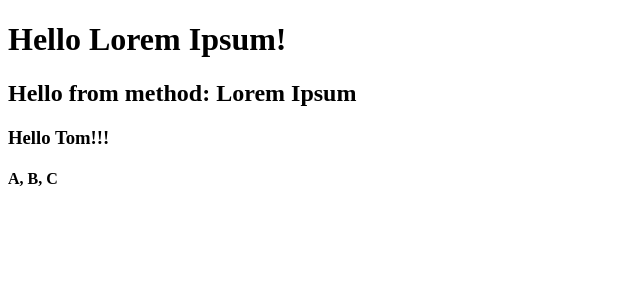
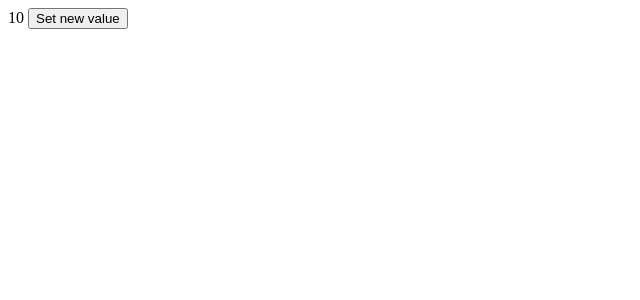
Before and after one commit to RafalG1991/angular-test-app, an Angular app: page / in a window 1280 px wide. Shown: the top 300 px of the page, without its empty margins (0-640 px from the left). Built offline with nearby package versions, Linux system fonts and the light colour scheme.

Commit message:
added parent component to app

```diff
--- a/src/app/app.component.html
+++ b/src/app/app.component.html
@@ -1 +1 @@
-<app-hello name="Tom" [users]="users"/>
+<app-parent />
--- a/src/app/app.component.ts
+++ b/src/app/app.component.ts
@@ -1,11 +1,12 @@
 import { Component } from '@angular/core';
 import { RouterOutlet } from '@angular/router';
 import {HelloComponent} from "./hello/hello.component";
+import {ParentComponent} from "./parent/parent.component";
 
 @Component({
   selector: 'app-root',
   standalone: true,
-  imports: [RouterOutlet, HelloComponent],
+  imports: [RouterOutlet, HelloComponent, ParentComponent],
   templateUrl: './app.component.html',
   styleUrl: './app.component.scss'
 })
```
